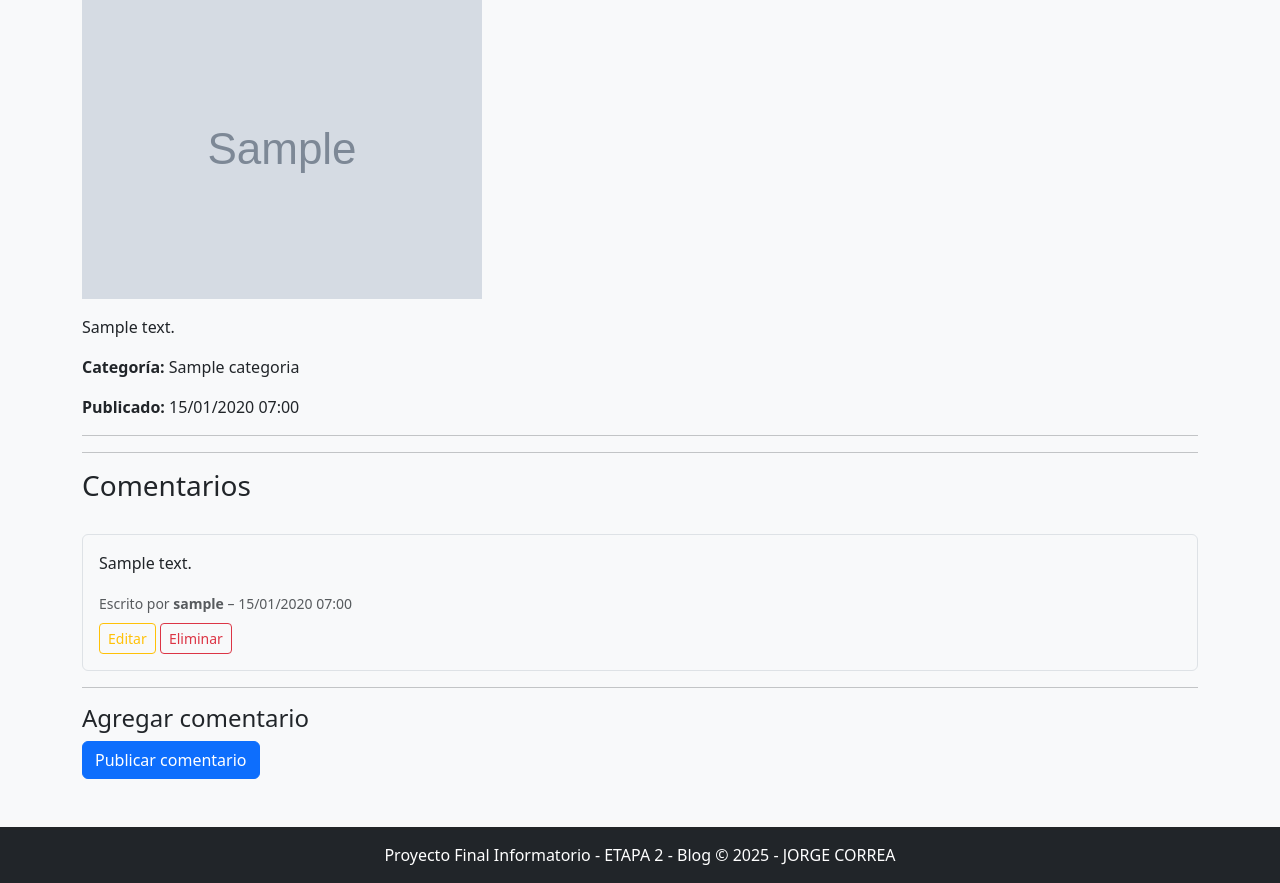
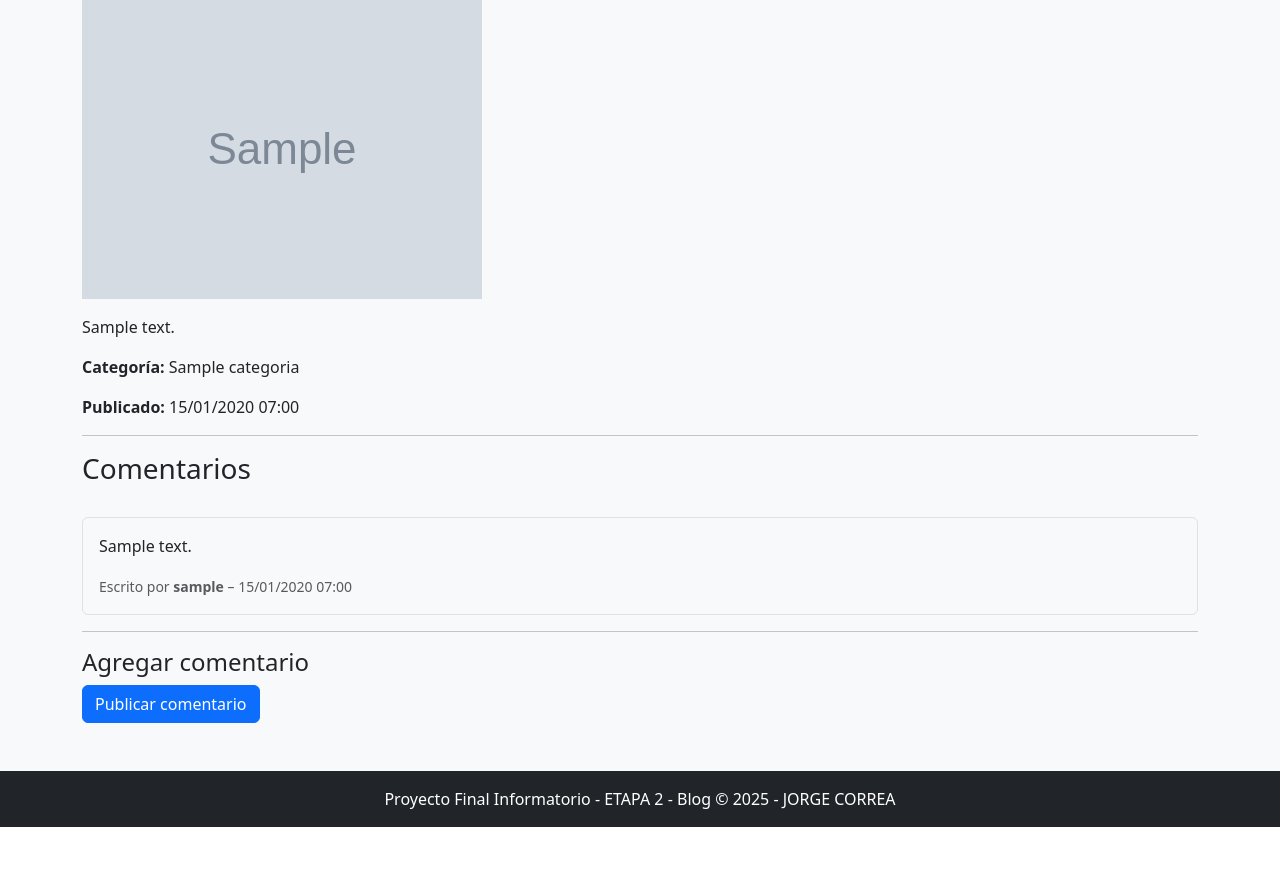
Before and after one commit to JorchC/Informatorio-Blog-Entrega_parcial_1, a Django app: page /posts/1/ in a window 1280 px wide. Shown: the part 254-1137 px from the top of the page. After the commit the page ends 1081 px from the top, so only its background shows below. Run offline with Django 5.2, Linux system fonts and the light colour scheme; a user stored in the database is signed in; tables that the repository leaves empty hold one stand-in row (values such as "Sample post"); grey boxes marked "Sample" are stand-in pictures.

Commit message:
última actualización para Informatorio

```diff
--- a/primer_proyecto/templates/posts/detalle_post.html
+++ b/primer_proyecto/templates/posts/detalle_post.html
@@ -4,13 +4,13 @@
 <h1>{{ post.titulo }}</h1>
 
 {% if post.subtitulo %}
-<h3>{{ post.subtitulo }}</h3>
+    <h3>{{ post.subtitulo }}</h3>
 {% endif %}
 
 <hr>
 
 {% if post.imagen %}
-<img src="{{ post.imagen.url }}" width="400" class="img-fluid mb-3">
+    <img src="{{ post.imagen.url }}" class="img-fluid mb-3">
 {% endif %}
 
 <p>{{ post.texto }}</p>
@@ -20,23 +20,13 @@
 
 <hr>
 
-<!-- SOLO COLABORADORES -->
-{% if user.is_authenticated and user.groups.all and user.groups.all.0.name == "Colaborador" %}
-    <a href="{% url 'posts:editar_post' post.pk %}" class="btn btn-warning">Editar</a>
-    <a href="{% url 'posts:eliminar_post' post.pk %}" class="btn btn-danger">Eliminar</a>
-{% endif %}
 
+<!--   SECCIÓN DE COMENTARIOS                                 -->
 
-<hr>
-
-<!-- ========================================================= -->
-<!--   SECCIÓN DE COMENTARIOS (PASO 3 DEL INFORMATORIO)        -->
-<!-- ========================================================= -->
 
 <h3>Comentarios</h3>
 <br>
 
-<!-- MOSTRAR TODOS LOS COMENTARIOS DEL POST -->
 {% for comentario in post.comentarios.all %}
     <div class="border p-3 mb-3 rounded">
 
@@ -46,18 +36,6 @@
             Escrito por <strong>{{ comentario.autor.username }}</strong> –
             {{ comentario.creado|date:"d/m/Y H:i" }}
         </small>
-
-        <!-- BOTONES SOLO PARA EL AUTOR DEL COMENTARIO -->
-        {% if request.user == comentario.autor %}
-            <div>
-                <a href="{% url 'posts:editar_comentario' comentario.pk %}" class="btn btn-sm btn-outline-warning mt-2">
-                    Editar
-                </a>
-                <a href="{% url 'posts:eliminar_comentario' comentario.pk %}" class="btn btn-sm btn-outline-danger mt-2">
-                    Eliminar
-                </a>
-            </div>
-        {% endif %}
 
     </div>
 
@@ -72,18 +50,16 @@
 
     <h4>Agregar comentario</h4>
 
-    <form method="POST" action="{% url 'posts:agregar_comentario' post.pk %}">
+    <form method="POST">
         {% csrf_token %}
         {{ form_comentario.as_p }}
         <button class="btn btn-primary">Publicar comentario</button>
     </form>
 
 {% else %}
-
     <p>
         <a href="{% url 'usuarios:login' %}">Iniciá sesión</a> para comentar.
     </p>
-
 {% endif %}
 
 {% endblock %}
```
